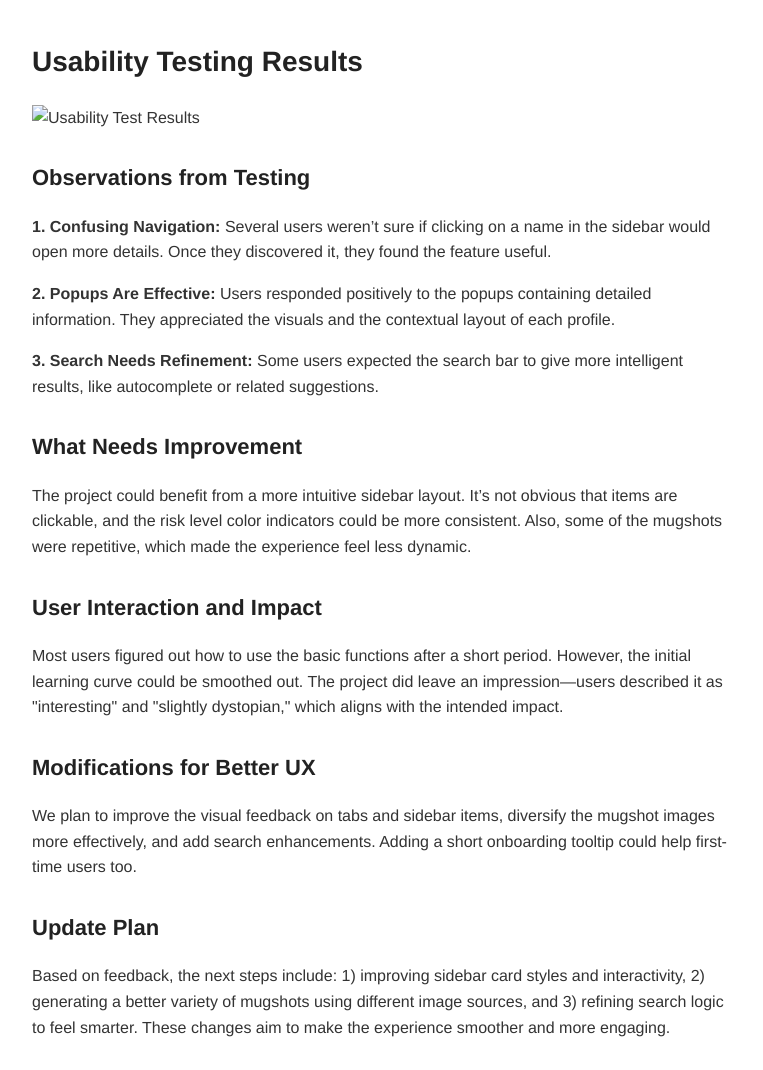
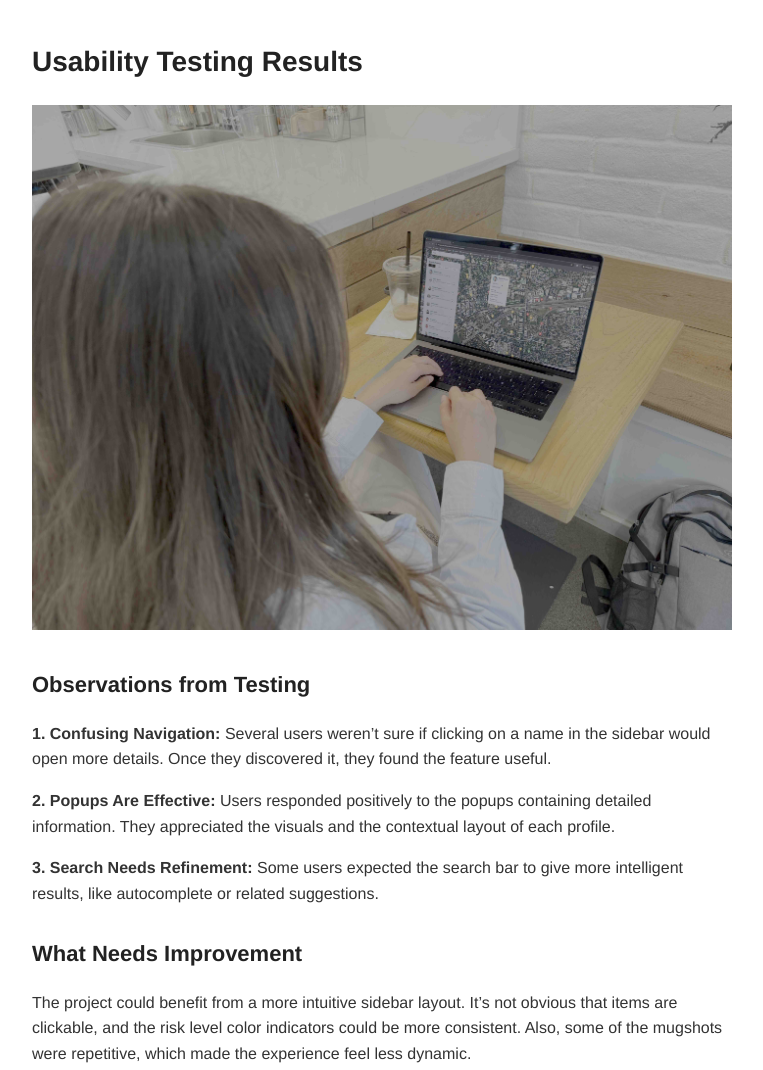
Before and after one commit to trungvo-ux/des157b, a plain HTML site: page capstoneproject/usability-test/index.html in a window 1280 px wide. Shown: the top 1070 px of the page, without its empty margins (258-1021 px from the left). Drawn offline with Linux system fonts and the light colour scheme.

Commit message:
Add files via upload

```diff
--- a/capstoneproject/usability-test/index.html
+++ b/capstoneproject/usability-test/index.html
@@ -32,7 +32,7 @@
 <body>
   <h1>Usability Testing Results</h1>
 
-  <img src="test.png" width="100%" alt="Usability Test Results" />
+  <img src="test.jpg" width="100%" alt="Usability Test Results" />
 
   <h2>Observations from Testing</h2>
   <p><strong>1. Confusing Navigation:</strong> Several users weren’t sure if clicking on a name in the sidebar would open more details. Once they discovered it, they found the feature useful.</p>
```
Also changed, not shown: capstoneproject/usability-test/test.jpg (added).
